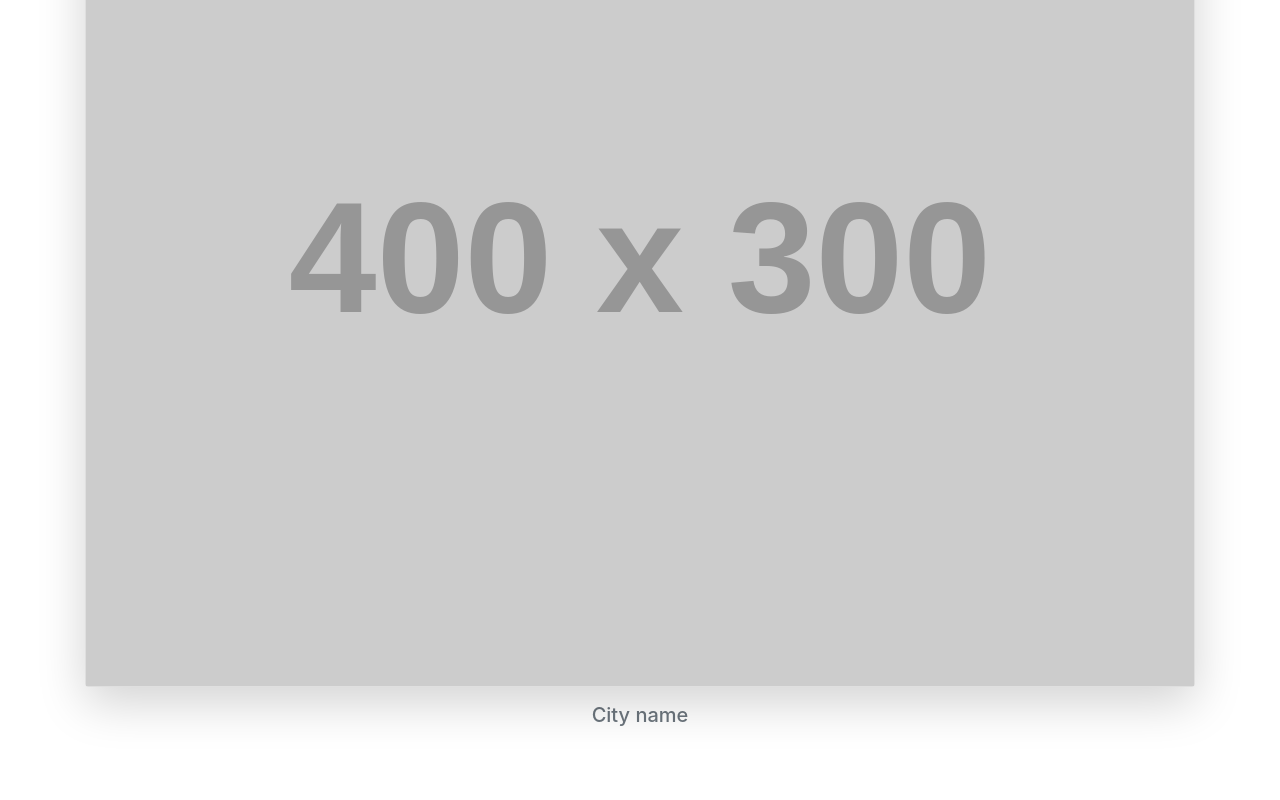
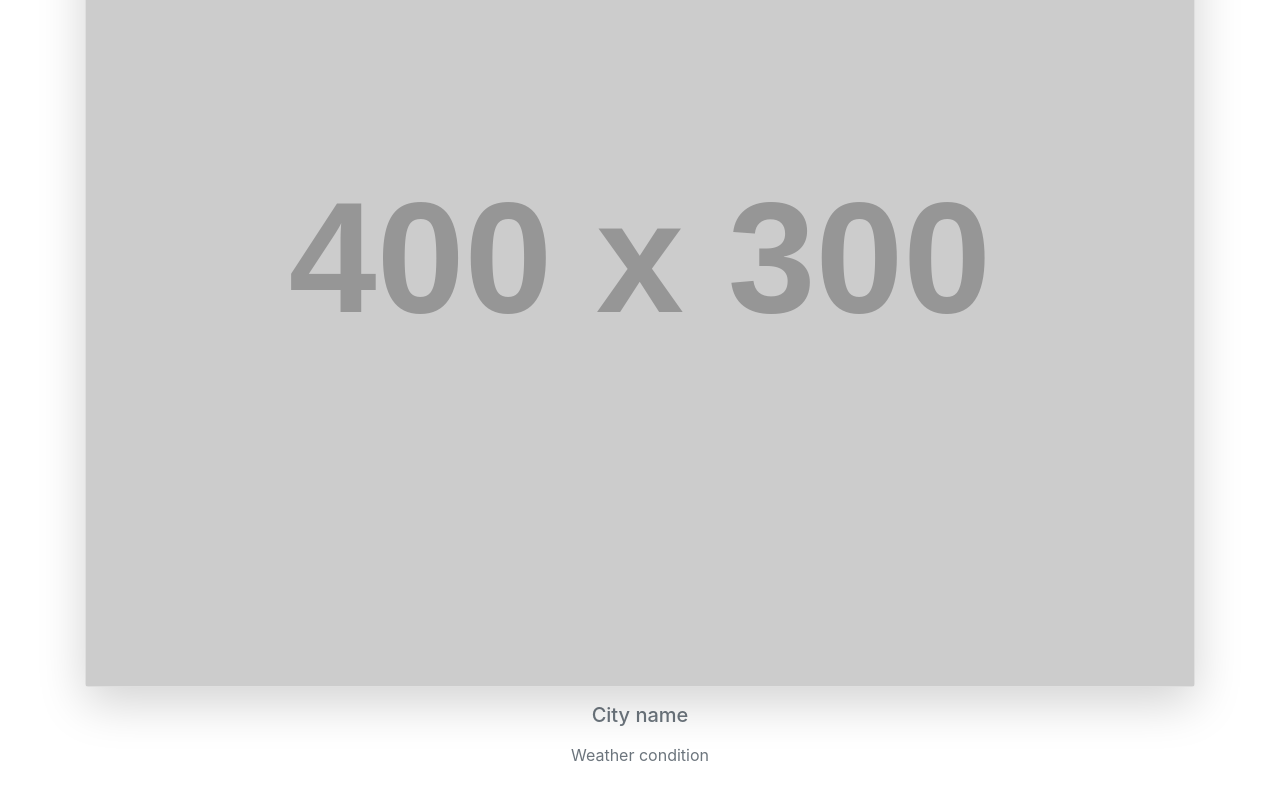
Before and after one commit to Cliff-Conolly/weather_app, a plain HTML site: page index.html in a window 1280 px wide. Shown: the part 372-1172 px from the top of the page. Before the commit the page ends 1147 px from the top, so only its background shows below. Drawn offline with nearby package versions, Linux system fonts and the light colour scheme; placeholder pictures from the web are drawn by us.

Commit message:
add div for weather condition

```diff
--- a/index.html
+++ b/index.html
@@ -28,6 +28,7 @@
       </div>
       <div class="text-muted text-uppdercase text-center details">
         <h5 class="my-3">City name</h5>
+        <div class="my-3">Weather condition</div>
       </div>
 
     </div>
```
